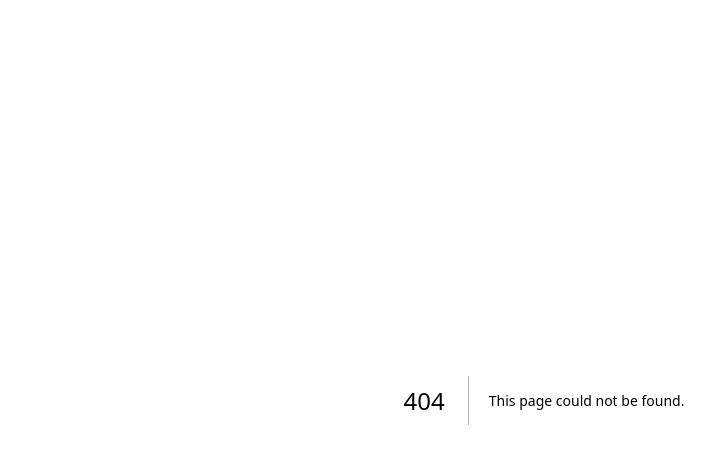
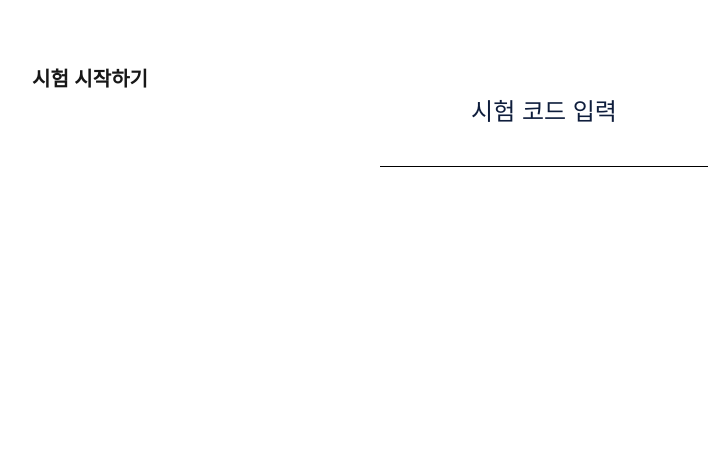
Before and after one commit to CSID-DGU/2024-1-SCS4031-4tune-1, a Next.js app in the folder src/frontend/eyesee-user/: page /enter in a window 1280 px wide. Before the commit this address had no page. Shown: the top 464 px of the page, without its empty margins (96-811 px from the left). Built offline with nearby package versions, Linux system fonts and the light colour scheme.

Commit message:
FE: [feat] 시험 시작하기 라우팅 설정 #34

```diff
--- /dev/null
+++ b/src/frontend/eyesee-user/src/app/enter/page.tsx
@@ -0,0 +1,14 @@
+import SubHeader from "@/components/common/SubHeader";
+import InputTestCode from "@/components/enterTestCode/InputTestCode";
+import React from "react";
+
+const enterPage = () => {
+  return (
+    <div className="bg-white w-screen h-screen">
+      <SubHeader title="시험 시작하기" />
+      <InputTestCode />
+    </div>
+  );
+};
+
+export default enterPage;
--- /dev/null
+++ b/src/frontend/eyesee-user/src/components/common/Header.tsx
@@ -0,0 +1,5 @@
+const Header = () => {
+  return <div>Header</div>;
+};
+
+export default Header;
--- /dev/null
+++ b/src/frontend/eyesee-user/src/components/common/NextButton.tsx
@@ -0,0 +1,5 @@
+const NextButton = () => {
+  return <div>NextButton</div>;
+};
+
+export default NextButton;
--- /dev/null
+++ b/src/frontend/eyesee-user/src/components/common/SubHeader.tsx
@@ -0,0 +1,10 @@
+type SubHeaderProps = {
+  title: string;
+};
+const SubHeader = ({ title }: SubHeaderProps) => {
+  return (
+    <div className="text-[20px] font-bold mt-[8vh] ml-[10vw]">{title}</div>
+  );
+};
+
+export default SubHeader;
--- /dev/null
+++ b/src/frontend/eyesee-user/src/components/enterTestCode/InputTestCode.tsx
@@ -0,0 +1,13 @@
+const InputTestCode = () => {
+  return (
+    <div className="flex flex-col items-center justify-center">
+      <div className="text-[#0E1D3C] text-[24px]">시험 코드 입력</div>
+      <input
+        type="text"
+        className="border-b border-black text-center text-[24px] font-semibold"
+      />
+    </div>
+  );
+};
+
+export default InputTestCode;
--- a/src/frontend/eyesee-user/src/components/home/HomeCta.tsx
+++ b/src/frontend/eyesee-user/src/components/home/HomeCta.tsx
@@ -1,9 +1,14 @@
+import Link from "next/link";
+
 const HomeCta = () => {
   return (
     <div className="mx-[8vw] flex flex-col items-center gap-4">
-      <button className="w-full py-4 rounded-[10px] bg-[rgba(237,237,237,0.8)] text-[#0e1d3c] text-[18px]]">
-        시험장 접속
-      </button>
+      <Link
+        href={"/enter"}
+        className="w-full py-4 rounded-[10px] bg-[rgba(237,237,237,0.8)] text-[#0e1d3c] text-[18px]]"
+      >
+        <button className="w-full">시험장 접속</button>
+      </Link>
       <button className="bg-none border-b border-white text-[#d9d9d9] text-[10px]">
         이용에 불편함이 있으신가요?
       </button>
```
Also changed, not shown: 1 other file (tests, documents, lock files or other folders).
